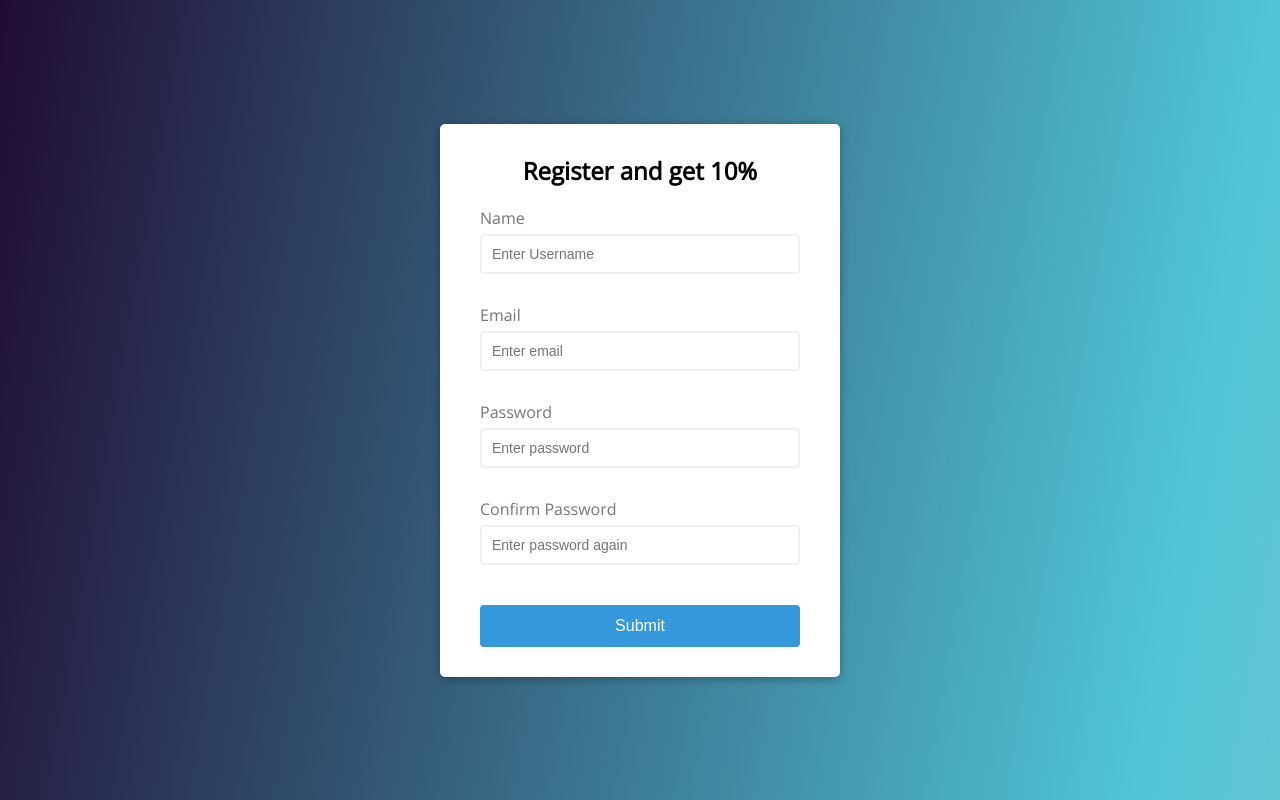
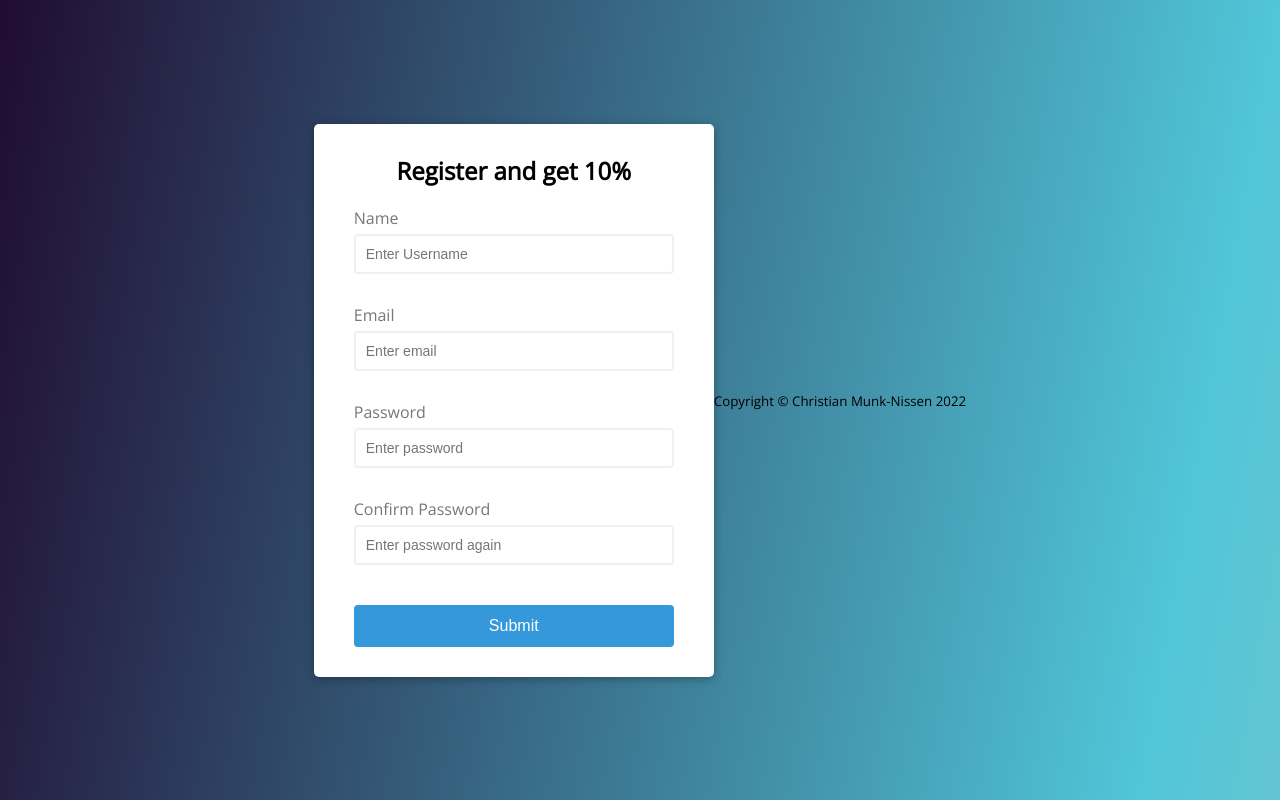
Before and after one commit to Chrilleweb/Formvalidation, a plain HTML site: page index.html in a window 1280 px wide. Drawn offline with nearby package versions, Linux system fonts and the light colour scheme.

Commit message:
Update index.html

```diff
--- a/index.html
+++ b/index.html
@@ -33,6 +33,11 @@
             </form>
         </div>
 
+    <div id="copyright">
+          <small>Copyright © Christian Munk-Nissen 2022</small>
+        </div>
+
+
   <script src="https://ajax.googleapis.com/ajax/libs/jquery/2.1.1/jquery.min.js"></script>
   <script src="formjava.js" charset="utf-8"></script>
   </body>
```
